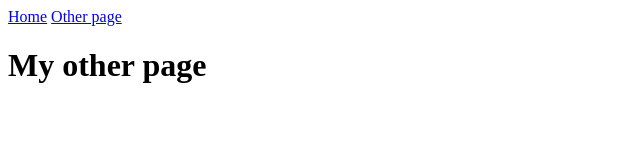
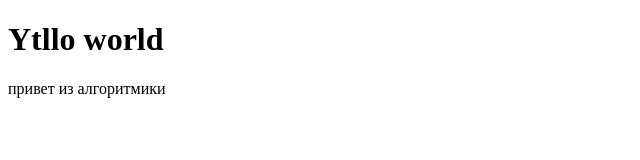
Before and after one commit to bbahodirov08/first_project1, a plain HTML site: page index.html in a window 1280 px wide. Shown: the whole page, without its empty margins (0-640 px from the left). Drawn offline with Linux system fonts and the light colour scheme.

Commit message:
Update index.html

```diff
--- a/index.html
+++ b/index.html
@@ -1,19 +1,13 @@
 <!DOCTYPE html>
 <html lang="en">
   <head>
-    <title>Other page</title>
     <meta charset="UTF-8" />
     <meta name="viewport" content="width=device-width" />
-    <link rel="stylesheet" href="styles.css" />
-    <script type="module" src="script.js"></script>
+    <title>simple_project</title>
   </head>
   <body>
-    <nav>
-      <a href="/">Home</a>
-      <a href="/page2.html" aria-current="page">Other page</a>
-    </nav>
-    <main>
-      <h1>My other page</h1>
-    </main>
+  <h1>Ytllo world</h1>
+    <p>привет из алгоритмики</p>
+
   </body>
 </html>
```
